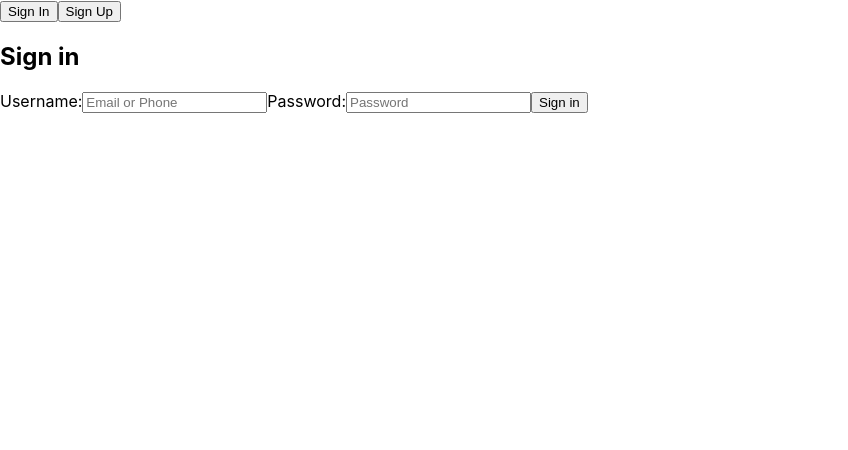
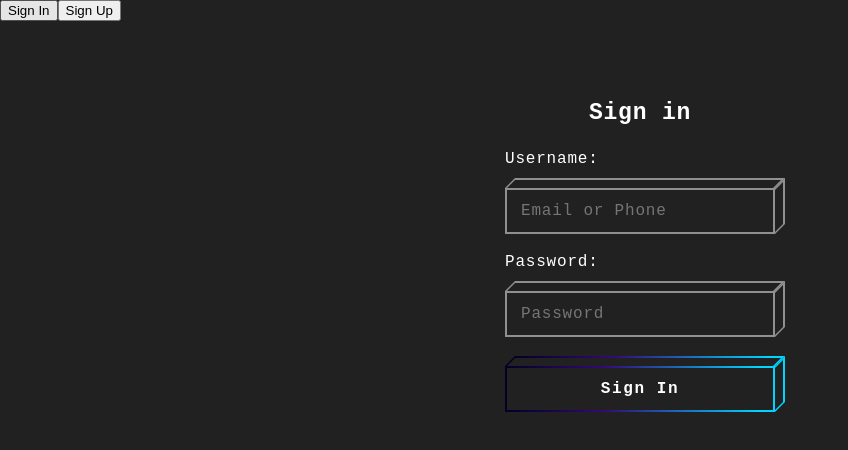
Before and after one commit to delta7-138/Gramophone, a React (Create React App) app in the folder frontend/: page / in a window 1280 px wide. Shown: the top 450 px of the page, without its empty margins (0-848 px from the left). Built offline with nearby package versions, Linux system fonts and the light colour scheme.

Commit message:
Added CSS to the login page

```diff
--- a/frontend/src/components/Login.js
+++ b/frontend/src/components/Login.js
@@ -1,4 +1,5 @@
 import React, { useState } from 'react';
+import './login.css'
 import App from '/home/prem/Desktop/Major_Project/Gramophone/frontend/src/App.js';
 
 function SignUpForm(props)
@@ -50,10 +51,16 @@
 
     return (
         <div>
-            <form onSubmit={handleSubmit}>
-                <h2>Sign up</h2>
+            <form className='form' onSubmit={handleSubmit}>
+                {/* <h1>Sign up</h1> */}
+                <div className='control'>
+                    <h1>Sign Up</h1>
+                </div>
+
                 <label>
                     Name:
+
+                    <div className='control block-cube block-input'>
                         <input
                             type="text"
                             value={name}
@@ -61,9 +68,21 @@
                             placeholder='Name'
                             required
                         />
+                        <div className='bg-top'>
+                            <div className='bg-inner'></div>
+                        </div>
+                        <div className='bg-right'>
+                            <div className='bg-inner'></div>
+                        </div>
+                        <div className='bg'>
+                            <div className='bg-inner'></div>
+                        </div>
+                    </div>
+
                 </label>
                 <label>
                     Username:
+                    <div className='control block-cube block-input'>
                         <input
                             type="text"
                             value={username}
@@ -71,9 +90,20 @@
                             placeholder='Email or Phone'
                             required
                         />
+                        <div className='bg-top'>
+                            <div className='bg-inner'></div>
+                        </div>
+                        <div className='bg-right'>
+                            <div className='bg-inner'></div>
+                        </div>
+                        <div className='bg'>
+                            <div className='bg-inner'></div>
+                        </div>
+                    </div>
                 </label>
                 <label>
                     Password:
+                    <div className='control block-cube block-input'>
                         <input
                             type="password"
                             value={password}
@@ -81,9 +111,20 @@
                             placeholder='Password'
                             required
                         />
+                        <div className='bg-top'>
+                            <div className='bg-inner'></div>
+                        </div>
+                        <div className='bg-right'>
+                            <div className='bg-inner'></div>
+                        </div>
+                        <div className='bg'>
+                            <div className='bg-inner'></div>
+                        </div>
+                    </div>
                 </label>
                 <label>
                     Confirm Password:
+                    <div className='control block-cube block-input'>
                         <input
                             type="password"
                             value={confirmPass}
@@ -91,8 +132,33 @@
                             placeholder='Confirm Password'
                             required
                         />
+                        <div className='bg-top'>
+                            <div className='bg-inner'></div>
+                        </div>
+                        <div className='bg-right'>
+                            <div className='bg-inner'></div>
+                        </div>
+                        <div className='bg'>
+                            <div className='bg-inner'></div>
+                        </div>
+                    </div>
                 </label>
-                <button type="submit" >Sign up</button>
+                <button
+                className='btn block-cube block-cube-hover'
+                type="submit"
+                style={{top:"40px"}}
+            >
+                <div class='bg-top'>
+                    <div class='bg-inner'></div>
+                </div>
+                <div class='bg-right'>
+                    <div class='bg-inner'></div>
+                </div>
+                <div class='bg'>
+                    <div class='bg-inner'></div>
+                </div>
+                <div className='text'>Sign Up</div>
+            </button>
             </form>
             {error && (<p>{error}</p>)}
         </div>
@@ -103,6 +169,8 @@
 {
     const [username, setUsername] = useState('');
     const [password, setPassword] = useState('');
+
+    const [error, setError] = useState(null);
 
     const handleUsernameChange = (event) => {
         setUsername(event.target.value);
@@ -116,14 +184,20 @@
         event.preventDefault();
         props.onSignIn();
         console.log("Press submit in signIN");
+        setError(null);
         // Handle sign in logic here
     };
 
     return (
-        <form onSubmit={handleSubmit}>
-            <h2>Sign in</h2>
+        <div>
+        <form className='form' onSubmit={handleSubmit}>
+            <div className='control'>
+                <h1>Sign in</h1>
+            </div>
             <label>
                 Username:
+
+                <div className='control block-cube block-input'>
                     <input
                         type="text"
                         value={username}
@@ -131,9 +205,20 @@
                         placeholder='Email or Phone'
                         required
                     />
+                    <div className='bg-top'>
+                        <div className='bg-inner'></div>
+                    </div>
+                    <div className='bg-right'>
+                        <div className='bg-inner'></div>
+                    </div>
+                    <div className='bg'>
+                        <div className='bg-inner'></div>
+                    </div>
+                </div>
             </label>
-            <label>
+            <label style={{top:"15px"}}>
                 Password:
+                <div className='control block-cube block-input'>
                     <input
                         type="password"
                         value={password}
@@ -141,9 +226,37 @@
                         placeholder='Password'
                         required
                     />
+                    <div className='bg-top'>
+                        <div className='bg-inner'></div>
+                    </div>
+                    <div className='bg-right'>
+                        <div className='bg-inner'></div>
+                    </div>
+                    <div className='bg'>
+                        <div className='bg-inner'></div>
+                    </div>
+                </div>
+
             </label>
-            <button type="submit">Sign in</button>
+            <button
+                className='btn block-cube block-cube-hover'
+                type="submit"
+                style={{top:"40px"}}
+            >
+                <div class='bg-top'>
+                    <div class='bg-inner'></div>
+                </div>
+                <div class='bg-right'>
+                    <div class='bg-inner'></div>
+                </div>
+                <div class='bg'>
+                    <div class='bg-inner'></div>
+                </div>
+                <div className='text'>Sign In</div>
+            </button>
         </form>
+        {error && (<p>{error}</p>)}
+        </div>
     );
 }
 
@@ -172,7 +285,7 @@
         <div>
             {isLogged ? (<App Logout={handleLogout}/>
             ):(
-                <div>
+                <div className='login-page'>
                     <button onClick={handleSignInClick}>Sign In</button>
                     <button onClick={handleSignUpClick}>Sign Up</button>
                     {showSignIn ? (<SignInForm onSignIn={handleSignIn}/>) : (<SignUpForm onSignUp={handleSignUpClick}/>)}
--- a/frontend/src/components/login.css
+++ b/frontend/src/components/login.css
@@ -1,68 +1,169 @@
-.login-body{
-    background-color: #080710;
+*, ::after, ::before {
+    box-sizing: border-box;
   }
 
-.form-container{
-    height: 520px;
-    width: 400px;
-    background-color: rgba(255,255,255,0.13);
-    position: absolute;
-    transform: translate(-50%,-50%);
-    top: 50%;
-    left: 50%;
-    border-radius: 10px;
-    backdrop-filter: blur(10px);
-    border: 2px solid rgba(255,255,255,0.1);
-    box-shadow: 0 0 40px rgba(8,7,16,0.6);
-    padding: 50px 35px;
-}
-
-.form-conatiner *{
-    font-family: 'Poppins',sans-serif;
-    color: #ffffff;
-    letter-spacing: 0.5px;
-    outline: none;
-    border: none;
-}
-
-.form-container h1{
-    font-size: 32px;
-    font-weight: 500;
-    line-height: 42px;
-    text-align: center;
+  body {
+    background-color: #212121;
+    color: #fff;
     font-family: monospace, serif;
     letter-spacing: 0.05em;
   }
 
-.form-container label{
-    display: block;
-    margin-top: 30px;
-    font-size: 16px;
-    font-weight: 500;
+  h1 {
+    font-size: 23px;
+    text-align: center;
+  }
+
+  label{
+    position:relative;
+    margin: 50px 0px 50px 0px;
+    /* padding-top: 20px; */
+  }
+
+  .login-page{
+    height: 100vh;
+    width: 100vw;
+
+    /* display: grid;
+    justify-content: center;
+    align-items: center; */
+  }
+
+  .form {
+    width: 300px;
+    padding: 64px 15px 24px;
+    margin: 0 auto;
+  }
+  .form .control {
+    margin: 0 0 24px;
+  }
+  .form .control input {
+    width: 100%;
+    padding: 14px 16px;
+    border: 0;
+    background: transparent;
+    color: #fff;
     font-family: monospace, serif;
     letter-spacing: 0.05em;
+    font-size: 16px;
+  }
+  .form .control input:hover, .form .control input:focus {
+    outline: none;
+    border: 0;
+  }
+  .form .btn {
+    width: 100%;
+    display: block;
+    padding: 14px 16px;
+    background: transparent;
+    outline: none;
+    border: 0;
+    color: #fff;
+    letter-spacing: 0.1em;
+    font-weight: bold;
+    font-family: monospace;
+    font-size: 16px;
   }
 
-.form-container input{
-    display: block;
-    height: 50px;
-    width: 100%;
-    background-color: rgba(255,255,255,0.07);
-    border-radius: 3px;
-    padding: 0 10px;
-    margin-top: 8px;
-    font-size: 14px;
-    font-weight: 300;
+  .block-cube {
+    position: relative;
+    top: 20px;
+  }
+  .block-cube .bg-top {
+    position: absolute;
+    height: 10px;
+    background: #020024;
+    background: linear-gradient(90deg, #020024 0%, #340979 37%, #00d4ff 94%);
+    bottom: 100%;
+    left: 5px;
+    right: -5px;
+    transform: skew(-45deg, 0);
+    margin: 0;
+  }
+  .block-cube .bg-top .bg-inner {
+    bottom: 0;
+  }
+  .block-cube .bg {
+    position: absolute;
+    left: 0;
+    top: 0;
+    right: 0;
+    bottom: 0;
+    background: #020024;
+    background: linear-gradient(90deg, #020024 0%, #340979 37%, #00d4ff 94%);
+  }
+  .block-cube .bg-right {
+    position: absolute;
+    background: #020024;
+    background: #00d4ff;
+    top: -5px;
+    z-index: 0;
+    bottom: 5px;
+    width: 10px;
+    left: 100%;
+    transform: skew(0, -45deg);
+  }
+  .block-cube .bg-right .bg-inner {
+    left: 0;
+  }
+  .block-cube .bg .bg-inner {
+    transition: all 0.2s ease-in-out;
+  }
+  .block-cube .bg-inner {
+    background: #212121;
+    position: absolute;
+    left: 2px;
+    top: 2px;
+    right: 2px;
+    bottom: 2px;
+  }
+  .block-cube .text {
+    position: relative;
+    z-index: 2;
+  }
+  .block-cube.block-input input {
+    position: relative;
+    z-index: 2;
+  }
+  .block-cube.block-input input:focus ~ .bg-right .bg-inner, .block-cube.block-input input:focus ~ .bg-top .bg-inner, .block-cube.block-input input:focus ~ .bg-inner .bg-inner {
+    top: 100%;
+    background: rgba(255, 255, 255, 0.5);
+  }
+  .block-cube.block-input .bg-top,
+  .block-cube.block-input .bg-right,
+  .block-cube.block-input .bg {
+    background: rgba(255, 255, 255, 0.5);
+    transition: background 0.2s ease-in-out;
+  }
+  .block-cube.block-input .bg-right .bg-inner,
+  .block-cube.block-input .bg-top .bg-inner {
+    transition: all 0.2s ease-in-out;
+  }
+  .block-cube.block-input:focus .bg-top,
+  .block-cube.block-input:focus .bg-right,
+  .block-cube.block-input:focus .bg, .block-cube.block-input:hover .bg-top,
+  .block-cube.block-input:hover .bg-right,
+  .block-cube.block-input:hover .bg {
+    background: rgba(255, 255, 255, 0.8);
+  }
+  .block-cube.block-cube-hover:focus .bg .bg-inner, .block-cube.block-cube-hover:hover .bg .bg-inner {
+    top: 100%;
   }
 
-.form-conatiner button{
-    margin-top: 50px;
+  .credits {
+    position: fixed;
+    left: 0;
+    bottom: 0;
+    padding: 15px 15px;
     width: 100%;
-    background-color: #ffffff;
-    color: #080710;
-    padding: 15px 0;
-    font-size: 18px;
-    font-weight: 600;
-    border-radius: 5px;
-    cursor: pointer;
+    z-index: 111;
   }
+  .credits a {
+    opacity: 0.6;
+    color: #fff;
+    font-size: 11px;
+    text-decoration: none;
+  }
+  .credits a:hover {
+    opacity: 1;
+  }
```
Lines whose indentation alone changed are shown as unchanged.
